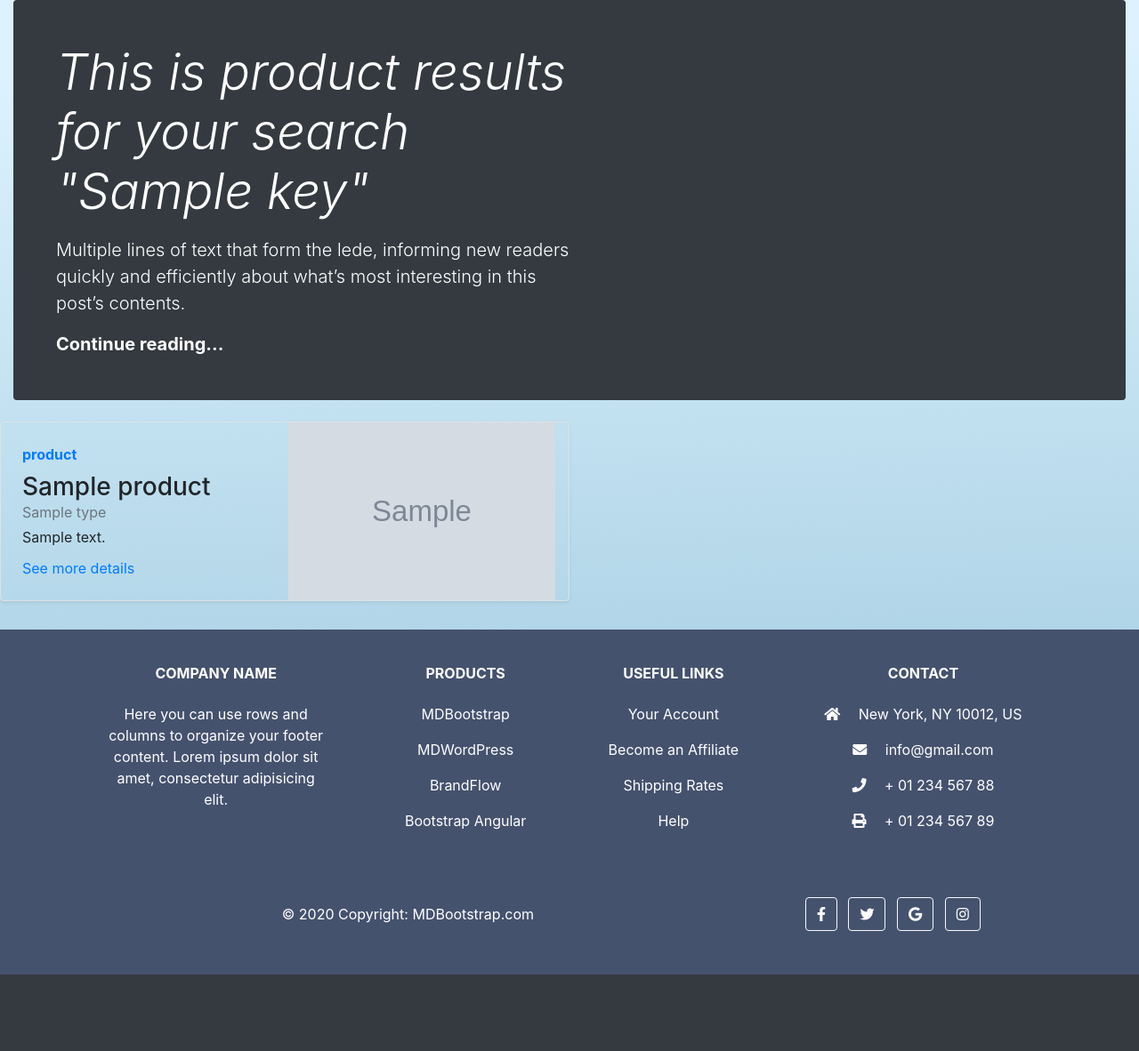
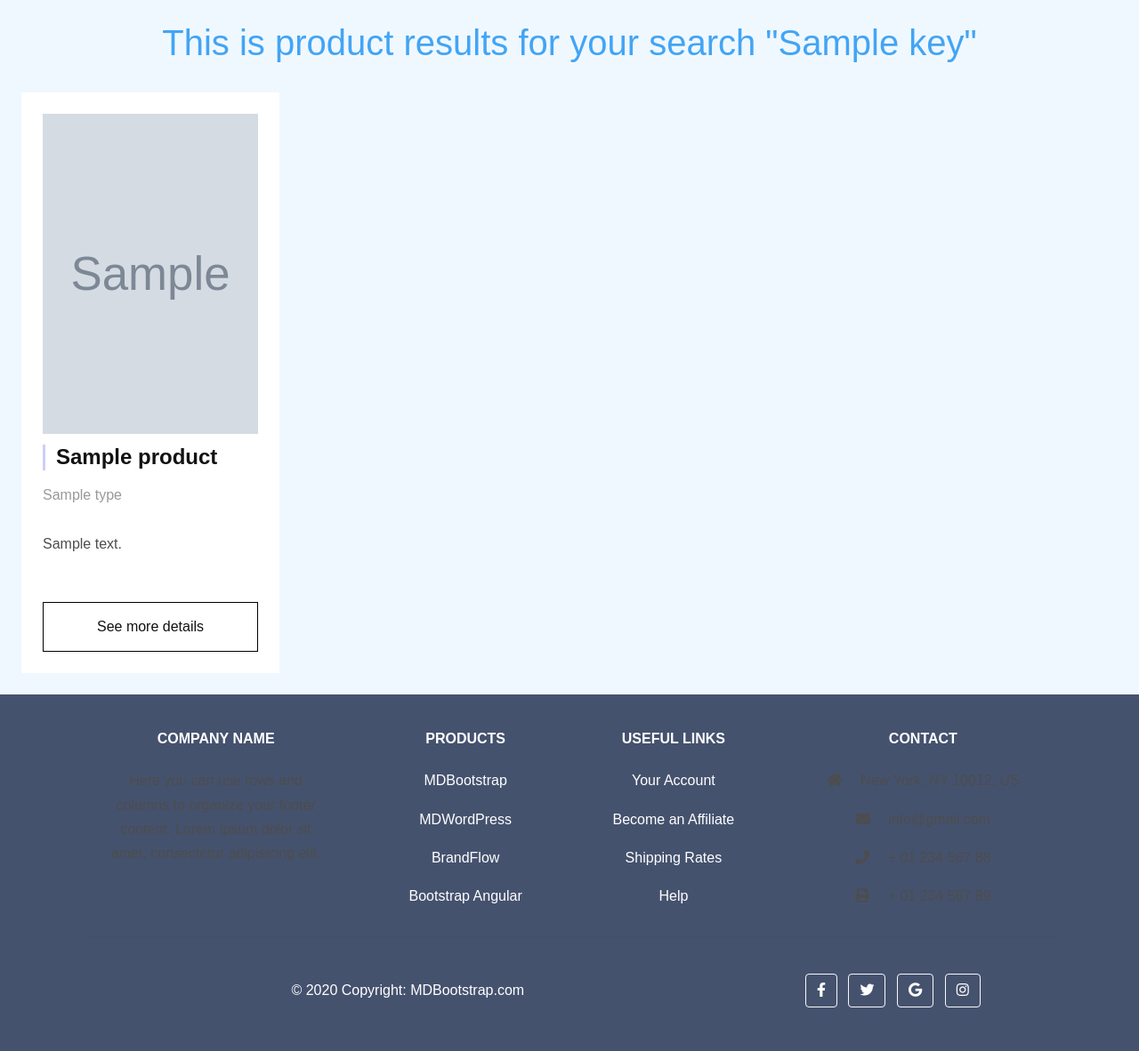
Before and after one commit to erf04/pro-mahoor, a Django app: template mahoortah/pages/templates/en/searching.html in a window 1280 px wide. Shown: the part 86-1268 px from the top of the page at 89% size. Before the commit the page ends 1182 px from the top, so only its background shows below. Run offline with Django 4.2, Linux system fonts and the light colour scheme; the template is opened without the code that fills it: most values are stand-ins (such as "Sample title", 1, 10 or a date in 2020); grey boxes marked "Sample" are stand-in pictures; some libraries are stand-ins or nearby versions.

Commit message:
search result

```diff
--- a/mahoortah/pages/templates/en/searching.html
+++ b/mahoortah/pages/templates/en/searching.html
@@ -1,53 +1,236 @@
-{% extends 'base.html' %} {% block content %}
-
-{% if messages %} {% for message in messages %}
+{% extends 'base.html' %} {% block content %} {% if messages %}
+{% for message in messages %}
 <div class="alert alert-danger" role="alert">{{message}}</div>
 {% endfor %} {% endif %}
 
-<div class="container-fluid">
-  <div class="p-4 p-md-5 mb-4 text-white rounded bg-dark">
-    <div class="col-md-6 px-0">
-      <h1 class="display-4 fst-italic">
-        This is product results for your search "{{key}}"
-      </h1>
-      <p class="lead my-3">
-        Multiple lines of text that form the lede, informing new readers quickly
-        and efficiently about what’s most interesting in this post’s contents.
-      </p>
-      <p class="lead mb-0">
-        <a href="#" class="text-white fw-bold">Continue reading...</a>
-      </p>
+<style>
+  * {
+    box-sizing: border-box;
+    padding: 0;
+    margin: 0;
+  }
+
+  :root {
+    --purple: hsl(240, 80%, 89%);
+    --pink: hsl(0, 59%, 94%);
+    --light-bg: hsl(204, 37%, 92%);
+    --light-gray-bg: hsl(0, 0%, 94%);
+    --white: hsl(0, 0%, 100%);
+    --dark: hsl(0, 0%, 7%);
+    --text-gray: hsl(0, 0%, 30%);
+  }
+
+  body {
+    background: var(--light-bg);
+    font-family: "Space Grotesk", sans-serif;
+    color: var(--dark);
+  }
+
+  h3 {
+    font-size: 1.5em;
+    font-weight: 700;
+  }
+
+  p {
+    font-size: 1em;
+    line-height: 1.7;
+    font-weight: 300;
+    color: var(--text-gray);
+  }
+
+  .description {
+    white-space: wrap;
+  }
+
+  a {
+    text-decoration: none;
+    color: inherit;
+  }
+
+  .wrap {
+    display: flex;
+    /* justify: space-between; */
+    align-items: stretch;
+    width: 100%;
+    gap: 24px;
+    padding: 24px;
+    flex-wrap: wrap;
+  }
+
+  .box {
+    display: flex;
+    flex-direction: column;
+    flex-basis: 100%;
+    position: relative;
+    padding: 24px;
+    background: #fff;
+  }
+
+  .box-top {
+    display: flex;
+    flex-direction: column;
+    position: relative;
+    gap: 12px;
+    margin-bottom: 36px;
+  }
+
+  .box-image {
+    width: 100%;
+    height: 360px;
+    object-fit: cover;
+    object-position: 50% 20%;
+  }
+
+  .title-flex {
+    display: flex;
+    justify-content: space-between;
+    align-items: center;
+  }
+
+  .box-title {
+    border-left: 3px solid var(--purple);
+    padding-left: 12px;
+  }
+
+  .user-follow-info {
+    color: hsl(0, 0%, 60%);
+  }
+
+  .button {
+    display: block;
+    justify-content: center;
+    align-items: center;
+    text-align: center;
+    margin-top: auto;
+    padding: 16px;
+    color: #000;
+    background: transparent;
+    box-shadow: 0px 0px 0px 1px black inset;
+    transition: 0.4s;
+    text-decoration: none;
+    color: inherit;
+  }
+
+  .button:hover {
+    background: var(--purple);
+  }
+
+  .fill-one {
+    background: var(--light-bg);
+  }
+
+  .fill-two {
+    background: var(--pink);
+  }
+
+  /* RESPONSIVE QUERIES */
+
+  @media (min-width: 320px) {
+    .title-flex {
+      display: flex;
+      flex-direction: column;
+      justify-content: flex-start;
+      align-items: start;
+    }
+    .user-follow-info {
+      margin-top: 6px;
+    }
+  }
+
+  @media (min-width: 460px) {
+    .title-flex {
+      display: flex;
+      flex-direction: row;
+      justify-content: space-between;
+      align-items: start;
+    }
+    .user-follow-info {
+      margin-top: 6px;
+    }
+  }
+
+  @media (min-width: 640px) {
+    .box {
+      flex-basis: calc(50% - 12px);
+    }
+    .title-flex {
+      display: flex;
+      flex-direction: column;
+      justify-content: flex-start;
+      align-items: start;
+    }
+    .user-follow-info {
+      margin-top: 6px;
+    }
+  }
+
+  @media (min-width: 840px) {
+    .title-flex {
+      display: flex;
+      flex-direction: row;
+      justify-content: space-between;
+      align-items: start;
+    }
+    .user-follow-info {
+      margin-top: 6px;
+    }
+  }
+
+  @media (min-width: 1024px) {
+    .box {
+      flex-basis: calc(33.3% - 16px);
+    }
+    .title-flex {
+      display: flex;
+      flex-direction: column;
+      justify-content: flex-start;
+      align-items: start;
+    }
+    .user-follow-info {
+      margin-top: 6px;
+    }
+  }
+
+  @media (min-width: 1100px) {
+    .box {
+      flex-basis: calc(25% - 18px);
+    }
+  }
+
+  .message {
+    text-align: center;
+    color: #42A5F5;
+  }
+</style>
+
+<div class="container-fuild mt-4 w-100">
+  <h1 class="message">This is product results for your search "{{key}}"</h1>
+</div>
+<div class="wrap">
+  {% for product in theproducts %}
+  <div class="box">
+    <div class="box-top">
+      <img
+        class="box-image"
+        src="{{product.main_image.url}}"
+        alt="Girl Eating Pizza"
+      />
+      <div class="title-flex">
+        <h3 class="box-title">{{product.title}}</h3>
+        <p class="user-follow-info">{{product.type.name}}</p>
+      </div>
+      <p class="description">{{product.text}}</p>
     </div>
+    <a
+      href="{% url 'seeproduct' product.pk %}"
+      style="text-decoration: none; color: inherit"
+      class="button"
+      >See more details</a
+    >
   </div>
-  <div class="row mb-2">
-    {% for product in theproducts %}
-    <div class="col-md-6">
-      <div
-        class="row g-0 border rounded overflow-hidden flex-md-row mb-4 shadow-sm h-md-250 position-relative"
-      >
-        <div class="col p-4 d-flex flex-column position-static">
-          <strong class="d-inline-block mb-2 text-primary">product</strong>
-          <h3 class="mb-0">{{product.title}}</h3>
-          <div class="mb-1 text-muted">{{product.type.name}}</div>
-          <p class="card-text mb-auto">{{product.text}}</p>
-          <a href="{% url 'seeproduct' product.pk %}" class="stretched-link"
-            >See more details</a
-          >
-        </div>
-        <div class="col-auto d-none d-lg-block">
-          <!-- <svg class="bd-placeholder-img" width="200" height="250" xmlns="{{product.main_image.url}}" role="img" aria-label="Placeholder: Thumbnail" preserveAspectRatio="xMidYMid slice" focusable="false"><title>Placeholder</title><rect width="100%" height="100%" fill="#55595c"></rect><text x="50%" y="50%" fill="#eceeef" dy=".3em">Thumbnail</text></svg>
-             -->
-          <img
-            src="{{product.main_image.url}}"
-            alt="product image"
-            style="height: 200px; width: 300px"
-          />
-        </div>
-      </div>
-    </div>
-    {% endfor %}
-  </div>
+  {% endfor %}
 </div>
+
 <!-- <div class="container all-contents">
   <div class="contents">
     {% for pro in theproducts %}
```
